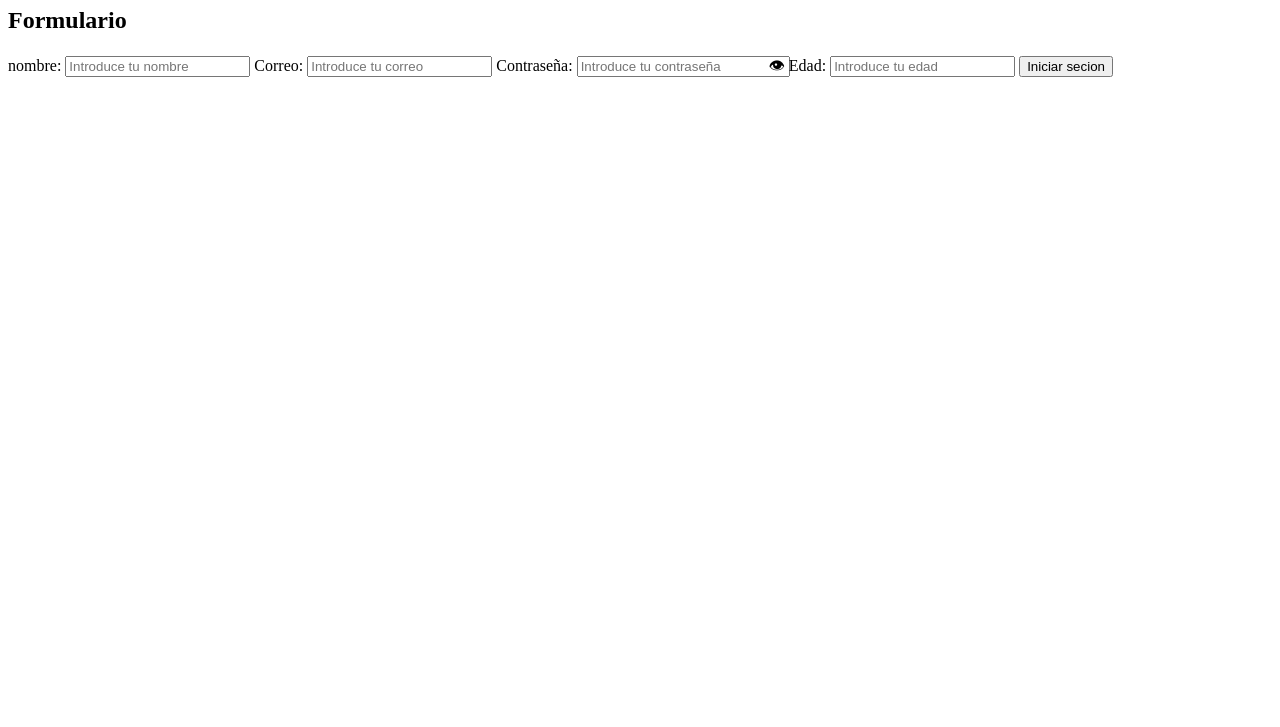
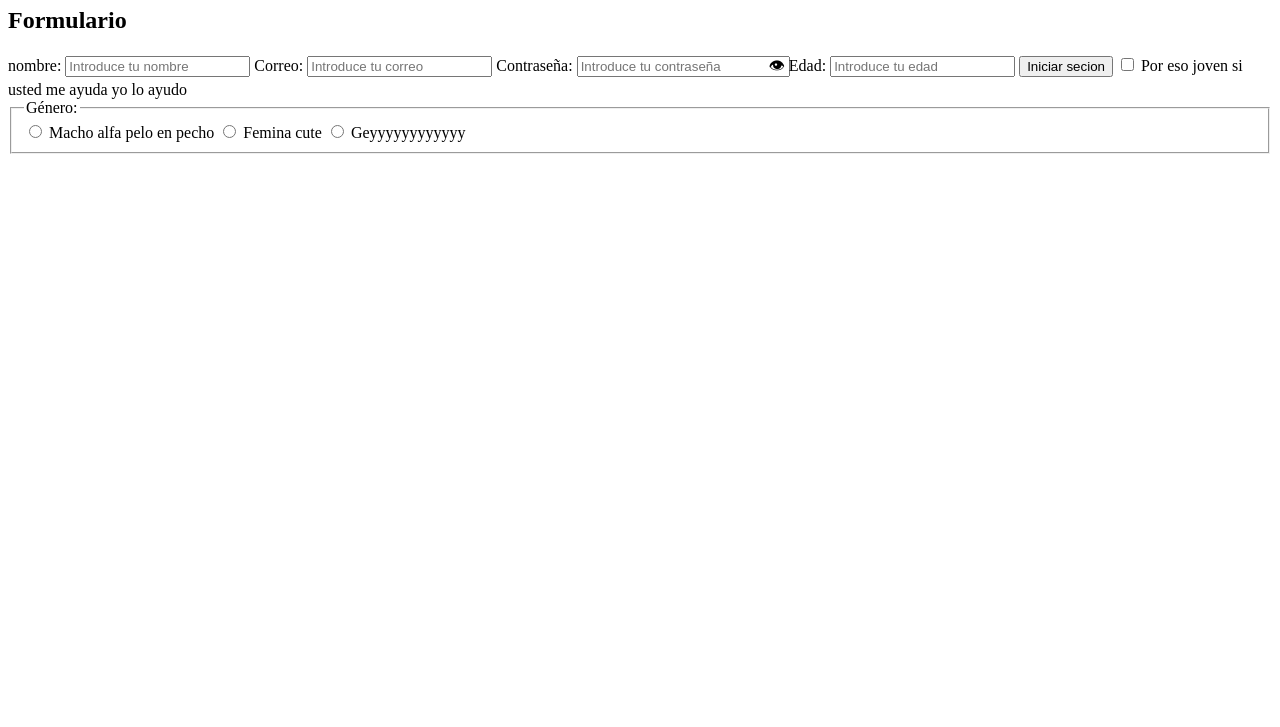
Before and after one commit to SkyTotix/Clase-de-Dise-o-Web, a plain HTML site: page index.html in a window 1280 px wide. Shown: the part 73-800 px from the top of the page. Drawn offline with Linux system fonts and the light colour scheme.

Commit message:
Sin comentarios

```diff
--- a/index.html
+++ b/index.html
@@ -28,6 +28,25 @@
                 <label for="Edad">Edad:</label>
                 <input type="number" name="Edad" id="Edad" required min="0" placeholder="Introduce tu edad">
                 <input type="submit" value="Iniciar secion">
+                <label for="terminos"></label>
+                    <input type="checkbox" name="terminos" id="terminos" required>
+                    Por eso joven si usted me ayuda yo lo ayudo
+                </label>
+                <fieldset>
+                    <legend>Género:</legend>
+                    <label>
+                        <input type="radio" name="genero" value="masculino" required>
+                        Macho alfa pelo en pecho
+                    </label>
+                    <label>
+                        <input type="radio" name="genero" value="femenino" required>
+                        Femina cute
+                    </label>
+                    <label>
+                        <input type="radio" name="genero" value="otro" required>
+                        Geyyyyyyyyyyyy
+                    </label>
+                </fieldset>
             </form>
         </section>
     </main>
```
